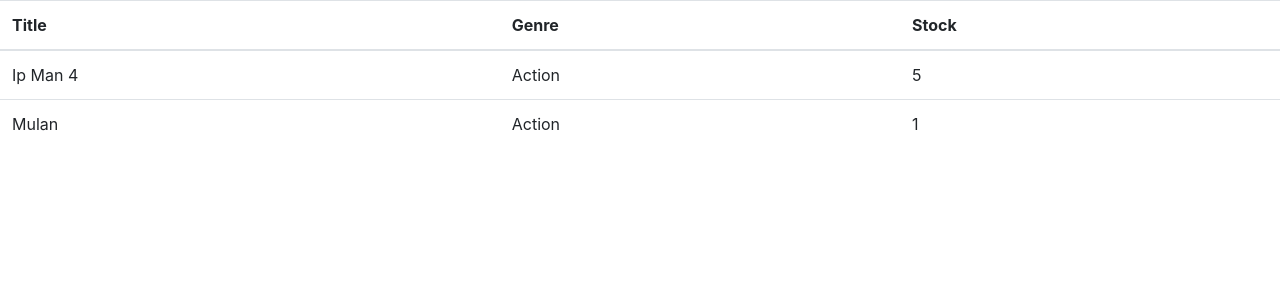
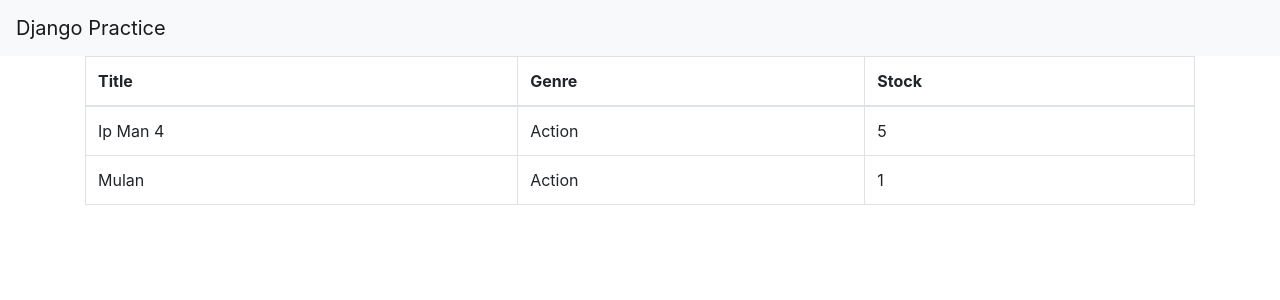
Before and after one commit to henrytan0705/django_practice, a Django app: page /movies/ in a window 1280 px wide. Shown: the top 300 px of the page. Run offline with Django 3.2, Linux system fonts and the light colour scheme; data comes from the database, SQL or seed files in the repository; both versions use the stored data as it was after the commit; some libraries are stand-ins or nearby versions.

Commit message:
Share base template

```diff
--- a/movies/templates/movies/index.html
+++ b/movies/templates/movies/index.html
@@ -1,5 +1,5 @@
-{% extends 'movies/base.html' %} {% block content%}
-<table class="table">
+{% extends 'base.html' %} {% block content%}
+<table class="table table-bordered table-hover">
   <thead>
     <tr>
       <th>Title</th>
--- a/practice/settings.py
+++ b/practice/settings.py
@@ -55,7 +55,7 @@ ROOT_URLCONF = 'practice.urls'
 TEMPLATES = [
     {
         'BACKEND': 'django.template.backends.django.DjangoTemplates',
-        'DIRS': [],
+        'DIRS': [os.path.join(BASE_DIR, 'templates')],
         'APP_DIRS': True,
         'OPTIONS': {
             'context_processors': [
--- a/movies/templates/movies/base.html
+++ b/templates/base.html
@@ -19,7 +19,13 @@
     <title>Django Practice</title>
   </head>
   <body>
-    {% block content %} {% endblock %}
+    <nav class="navbar navbar-light bg-light">
+      <a class="navbar-brand" href="#">Django Practice</a>
+    </nav>
+
+    <main class="container">
+      {% block content %} {% endblock %}
+    </main>
 
     <!-- Optional JavaScript -->
     <!-- jQuery first, then Popper.js, then Bootstrap JS -->
```
Also changed, not shown: db.sqlite3.
